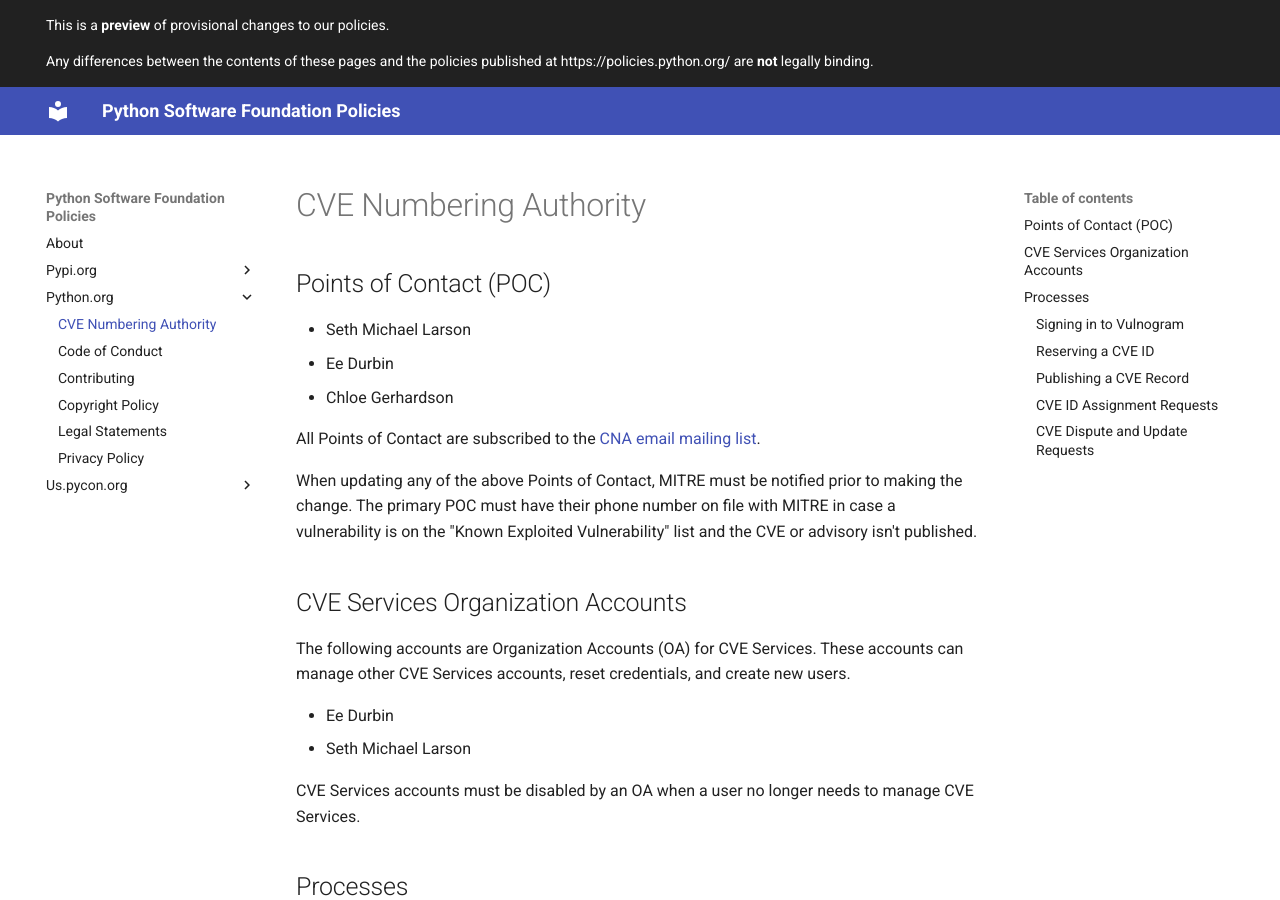
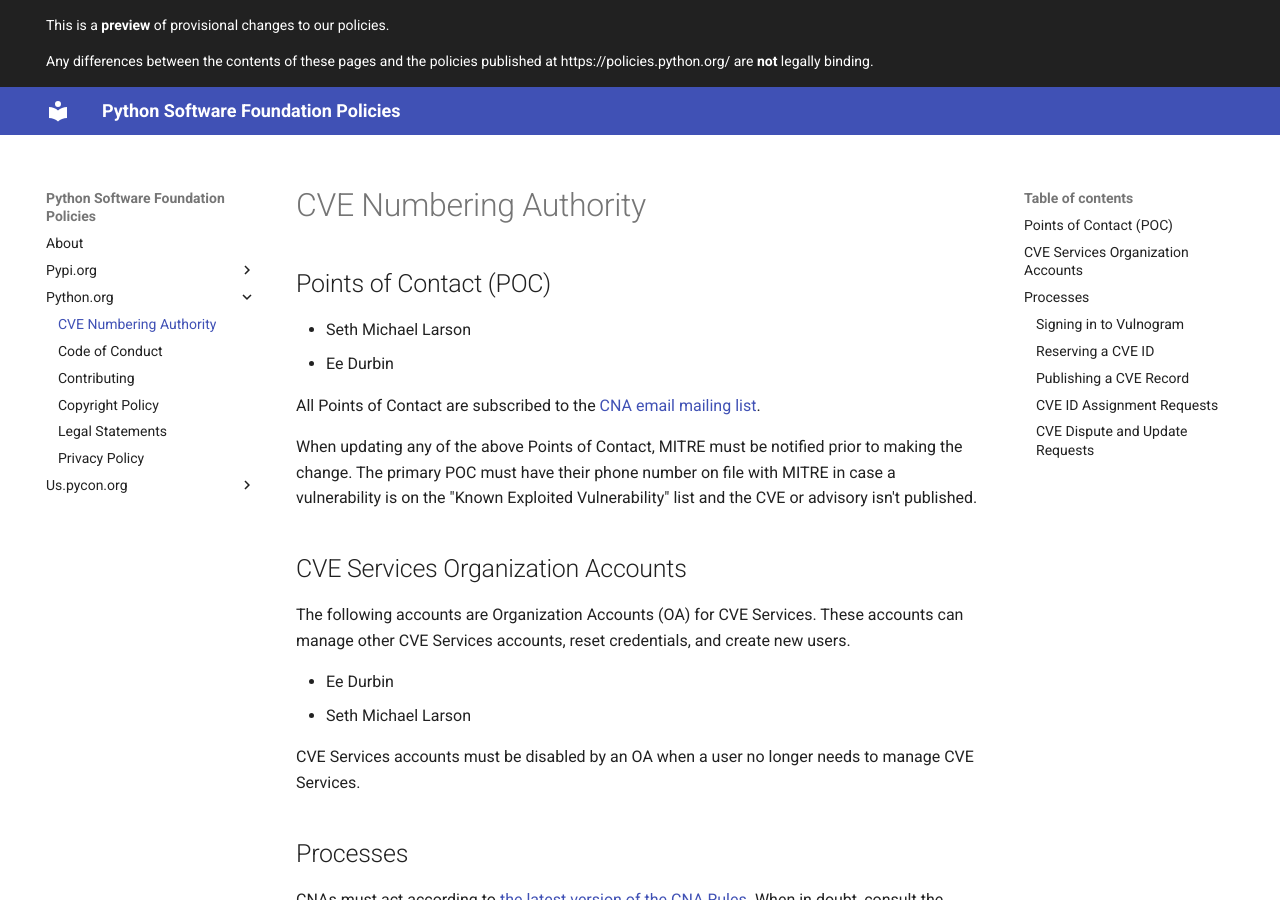
Before and after one commit to psf/policies, an MkDocs documentation site: the page built from docs/python.org/CVE-Numbering-Authority.md, in a window 1280 px wide and 900 px high. Built offline with MkDocs 1.6.1 and Material for MkDocs 9.7.7, drawn with Linux system fonts in a browser that asks for light colours.

Commit message:
Remove POC from CNA list

```diff
--- a/docs/python.org/CVE-Numbering-Authority.md
+++ b/docs/python.org/CVE-Numbering-Authority.md
@@ -7,7 +7,6 @@
 
 - Seth Michael Larson
 - Ee Durbin
-- Chloe Gerhardson
 
 All Points of Contact are subscribed to the [CNA email mailing list](https://mail.python.org/mailman3/lists/cna.python.org/).
 
```
